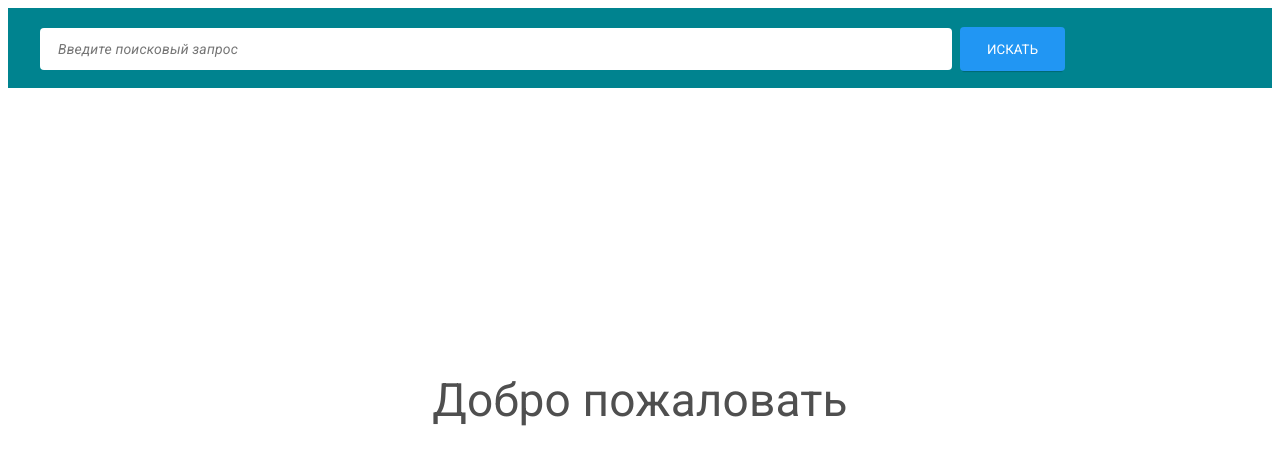
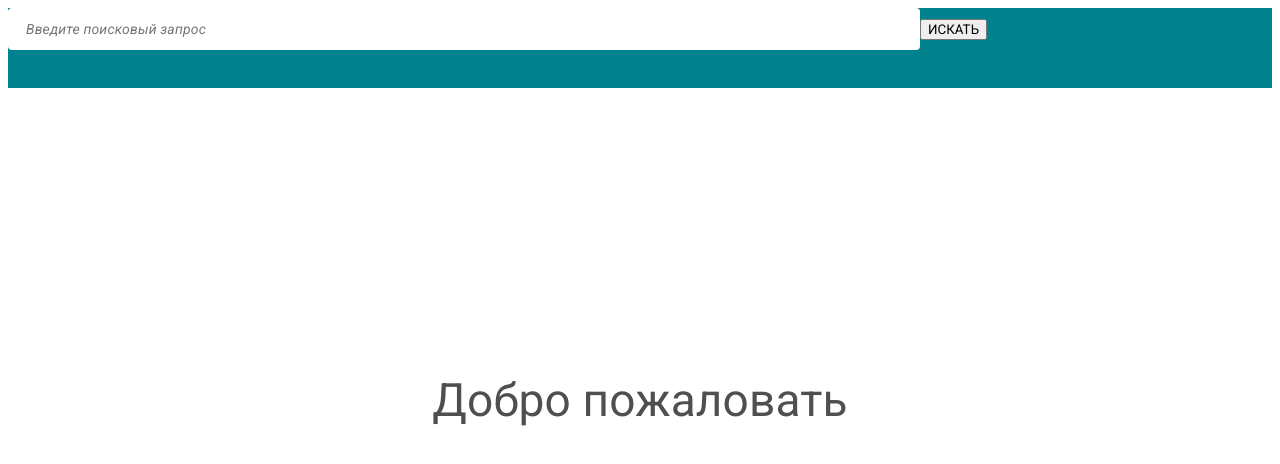
Before and after one commit to Ciratoku/github-search, a React (Vite) app: page / in a window 1280 px wide. Shown: the top 464 px of the page. Built offline with nearby package versions, Linux system fonts and the light colour scheme.

Commit message:
update SearchHeader.scss

```diff
--- a/src/components/SearchHeader/SearchHeader.scss
+++ b/src/components/SearchHeader/SearchHeader.scss
@@ -13,15 +13,13 @@
   text-indent: 1rem;
   width: 912px;
   height: 42px;
-  margin-top: 19px;
-  margin-left: 32px;
   outline: none;
   border: none;
   border-radius: 4px;
   box-sizing: border-box;
 }
 
-.search-header > input:focus {
+input:focus {
   font-style: normal;
   font-weight: 500;
   color: rgba(0, 0, 0, 0.87);
@@ -29,14 +27,7 @@
   border-color: yellow;
 }
 
-.search-header > button {
-  background: #2196f3;
-  color: white;
+.search-btn {
   width: 105px;
   height: 44px;
-  margin-top: 19px;
-  margin-left: 8px;
-  border-radius: 4px;
-  border: none;
-  box-shadow: 0px 3px 1px -2px rgba(0, 0, 0, 0.2);
 }
```
